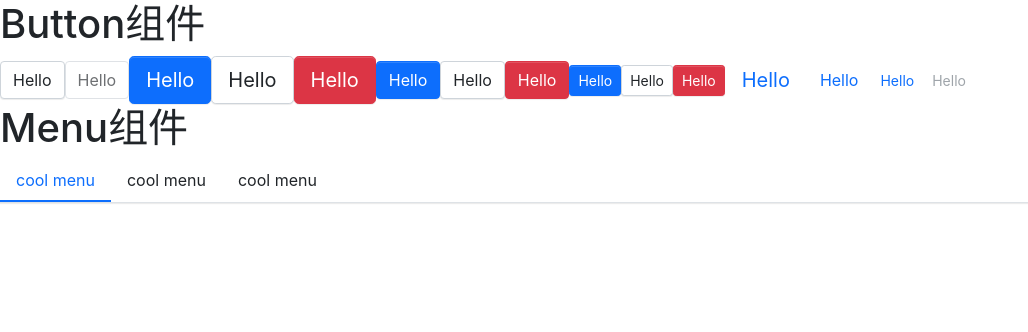
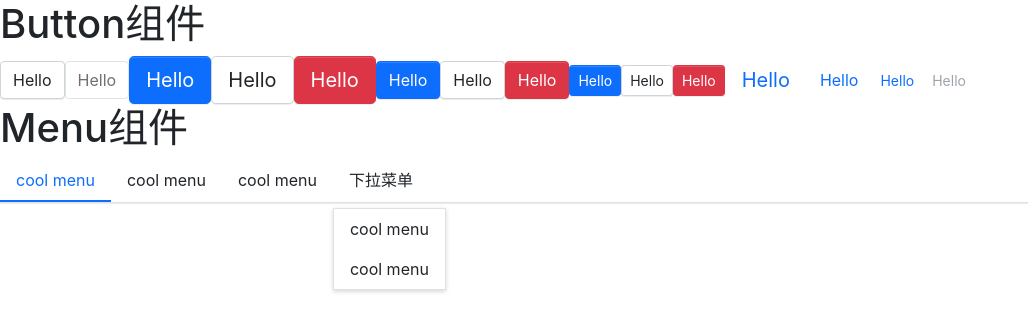
Before and after one commit to adekang/benas-react-ui, a React (Create React App) app: page / in a window 1280 px wide. Shown: the top 332 px of the page, without its empty margins (0-1028 px from the left). Built offline with nearby package versions, Linux system fonts and the light colour scheme.

Commit message:
实现SubMenu的展示

```diff
--- a/src/components/Menu/MenuDemo.tsx
+++ b/src/components/Menu/MenuDemo.tsx
@@ -1,21 +1,30 @@
 import React from 'react';
 import Menu from './menu';
 import MenuItem from './menuItem';
+import SubMenu from './subMenu';
 
 function ButtonDemo() {
   return (
     <div>
       <h1>Menu组件</h1>
-      <Menu defaultIndex={0}>
-        <MenuItem index={0}>
+      <Menu defaultIndex="0">
+        <MenuItem>
           cool menu
         </MenuItem>
-        <MenuItem index={1}>
+        <MenuItem>
           cool menu
         </MenuItem>
-        <MenuItem index={2}>
+        <MenuItem>
           cool menu
         </MenuItem>
+        <SubMenu title="下拉菜单">
+          <MenuItem>
+            cool menu
+          </MenuItem>
+          <MenuItem>
+            cool menu
+          </MenuItem>
+        </SubMenu>
       </Menu>
     </div>
   );
--- a/src/components/Menu/menu.tsx
+++ b/src/components/Menu/menu.tsx
@@ -3,10 +3,10 @@
 import {MenuItemProps} from './menuItem';
 
 type MenuMode = 'horizontal' | 'vertical'
-type SelectCallback = (selectedIndex: number) => void
+type SelectCallback = (selectedIndex: string) => void
 
 export interface MenuProps {
-  defaultIndex?: number;
+  defaultIndex?: string;
   className?: string;
   mode?: MenuMode;
   style?: React.CSSProperties;
@@ -14,12 +14,12 @@
 }
 
 interface IMenuContext {
-  index: number;
+  index: string;
   onSelect?: SelectCallback;
 }
 
 export const MenuContext = createContext<IMenuContext>({
-  index: 0
+  index: '0'
 });
 
 const Menu: React.FC<MenuProps> = (props) => {
@@ -27,26 +27,27 @@
   const [currentActive, setActive] = useState(defaultIndex);
 
   const classes = classNames('beans-menu', className, {
-    'menu-vertical': mode === 'vertical'
+    'menu-vertical': mode === 'vertical',
+    'menu-horizontal': mode !== 'vertical',
   });
-  const handleClick = (index: number) => {
+  const handleClick = (index: string) => {
     setActive(index);
     if (onSelect) {
       onSelect(index);
     }
   };
   const passedContext: IMenuContext = {
-    index: currentActive ? currentActive : 0,
+    index: currentActive ? currentActive : '0',
     onSelect: handleClick
   };
   const renderChildren = () => {
     return React.Children.map(children, (child, index) => {
       const childElement = child as React.FunctionComponentElement<MenuItemProps>;
       const {displayName} = childElement.type;
-      if (displayName === 'MenuItem') {
-        return child;
+      if (displayName === 'MenuItem' || displayName === 'SubMenu') {
+        return React.cloneElement(childElement, {index: index.toString()});
       } else {
-        throw Error('不是一个MenuItem');
+        throw Error('子组件不是一个MenuItem，请重新设置');
       }
     });
 
@@ -62,7 +63,7 @@
 };
 
 Menu.defaultProps = {
-  defaultIndex: 0,
+  defaultIndex: '0',
   mode: 'horizontal'
 };
 
--- a/src/components/Menu/menuItem.tsx
+++ b/src/components/Menu/menuItem.tsx
@@ -4,7 +4,7 @@
 import {MenuContext} from './menu';
 
 export interface MenuItemProps {
-  index: number;
+  index?: string;
   disabled?: boolean;
   className?: string;
   style?: React.CSSProperties
@@ -19,7 +19,7 @@
     'is-active': context.index === index
   });
   const handleClick = () => {
-    if (context.onSelect && !disabled) {
+    if (context.onSelect && !disabled && (typeof index === 'string')) {
       context.onSelect(index);
     }
   };
--- /dev/null
+++ b/src/components/Menu/subMenu.tsx
@@ -0,0 +1,46 @@
+import React, {useContext, useState, FunctionComponentElement} from 'react';
+import classNames from 'classnames';
+import {MenuContext} from './menu';
+import {MenuItemProps} from './menuItem';
+
+export interface SubMenuProps {
+  index?: string;
+  title: string;
+  className?: string;
+}
+
+const SubMenu: React.FC<SubMenuProps> = ({index, title, children, className}) => {
+  const context = useContext(MenuContext);
+  const classes = classNames('menu-item submenu-item', className, {
+    'is-active': context.index === index,
+  });
+
+  const renderChildren = () => {
+    const childrenComponent = React.Children.map(children, (child, i) => {
+      const childElement = child as FunctionComponentElement<MenuItemProps>;
+      if (childElement.type.displayName === 'MenuItem') {
+        return childElement;
+      } else {
+        console.error('Warning: SubMenu has a child which is not a MenuItem component');
+      }
+    });
+
+    return (
+      <ul className="beans-submenu">
+        {childrenComponent}
+      </ul>
+    );
+  };
+
+  return (
+    <li key={index} className={classes}>
+      <div className="submenu-item">
+        {title}
+      </div>
+      {renderChildren()}
+    </li>
+  );
+};
+
+SubMenu.displayName = 'SubMenu';
+export default SubMenu;
```
